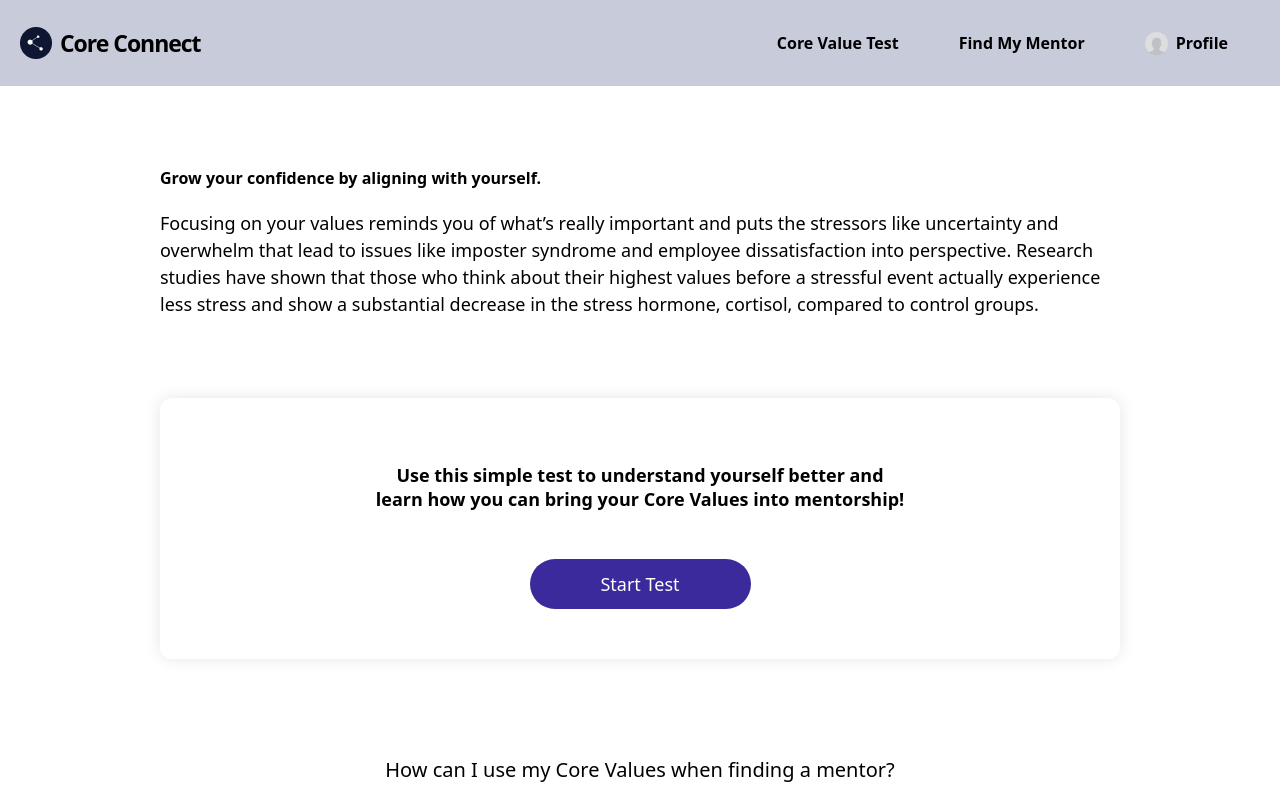
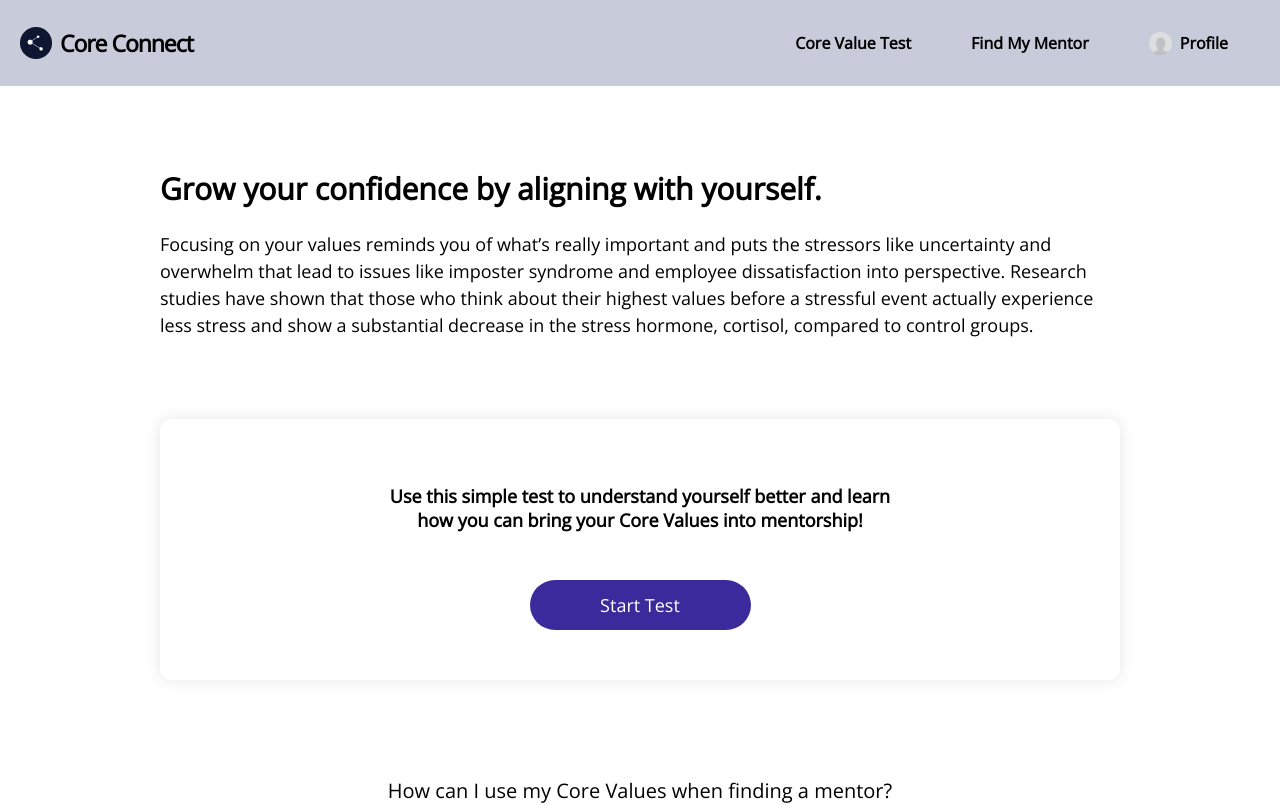
Before and after one commit to lureeves/core-connect, a React (Vite) app: page /CoreValueTest in a window 1280 px wide. Shown: the top 805 px of the page. Built offline with nearby package versions, Linux system fonts and the light colour scheme.

Commit message:
changed global font family to open sans

```diff
--- a/index.html
+++ b/index.html
@@ -5,6 +5,7 @@
     <link rel="icon" type="image/svg+xml" href="/public/logo.png" />
     <meta name="viewport" content="width=device-width, initial-scale=1.0" />
     <title>Core Connect</title>
+    <link href="https://fonts.googleapis.com/css2?family=Open+Sans&display=swap" rel="stylesheet">
   </head>
   <body>
     <div id="root"></div>
--- a/src/App.css
+++ b/src/App.css
@@ -1,14 +1,9 @@
-/* @import url("https://fonts.googleapis.com/css2?family=Open+Sans:wght@400;600;700&display=swap");
+@import url("https://fonts.googleapis.com/css2?family=Open+Sans:wght@400;600;700&display=swap");
 @tailwind base;
 @tailwind components;
-@tailwind utilities; */
-body {
-  /* @apply leading-[normal] m-0; */
-}
-
+@tailwind utilities;
 
 *{
-    /* font-family: 'Open Sans'; */
-    margin:0px;
-    padding:0px;
+    margin: 0px;
+    padding: 0px;
   }
--- a/src/pages/CoreValuesTest/CoreValuesTest.jsx
+++ b/src/pages/CoreValuesTest/CoreValuesTest.jsx
@@ -11,8 +11,8 @@ const CoreValuesTest = () => {
         <div>
             {/* Heading */}
             <div className='py-20 w-9/12 mx-auto m-0 p-0'>
-                <h1 className="text-3xl font-semibold pb-5">Grow your confidence by aligning with yourself.</h1>
-                <h1 className='text-lg'>Focusing on your values reminds you of what’s really important and puts the stressors like uncertainty and overwhelm that lead to issues like imposter syndrome and employee dissatisfaction into perspective. Research studies have shown that those who think about their highest values before a stressful event actually experience less stress and show a substantial decrease in the stress hormone, cortisol, compared to control groups.</h1>
+                <h1 className="text-[30px] font-semibold pb-5">Grow your confidence by aligning with yourself.</h1>
+                <h1 className='text-lg '>Focusing on your values reminds you of what’s really important and puts the stressors like uncertainty and overwhelm that lead to issues like imposter syndrome and employee dissatisfaction into perspective. Research studies have shown that those who think about their highest values before a stressful event actually experience less stress and show a substantial decrease in the stress hormone, cortisol, compared to control groups.</h1>
             </div>
 
             {/* Test card */}
--- a/tailwind.config.js
+++ b/tailwind.config.js
@@ -3,6 +3,9 @@ module.exports = {
     content: ["./src/**/*.{js,jsx,ts,tsx}"],
     theme: {
       extend: {
+        fontFamily: {
+            'sans': ["Open Sans"],
+        },
         colors: {
           white: "#fff",
           black: "#000",
@@ -12,9 +15,6 @@ module.exports = {
           indigo: "#3a2a9b",
         },
         spacing: {},
-        fontFamily: {
-          "open-sans": "'Open Sans'",
-        },
       },
       fontSize: {
         smi: "13px",
```
